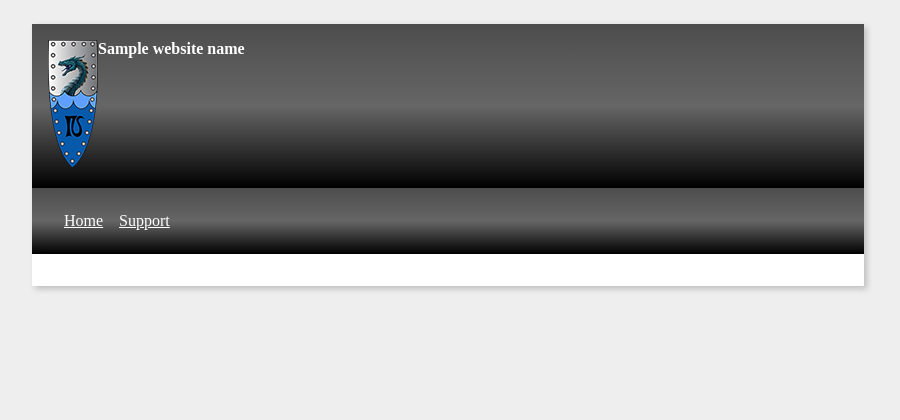
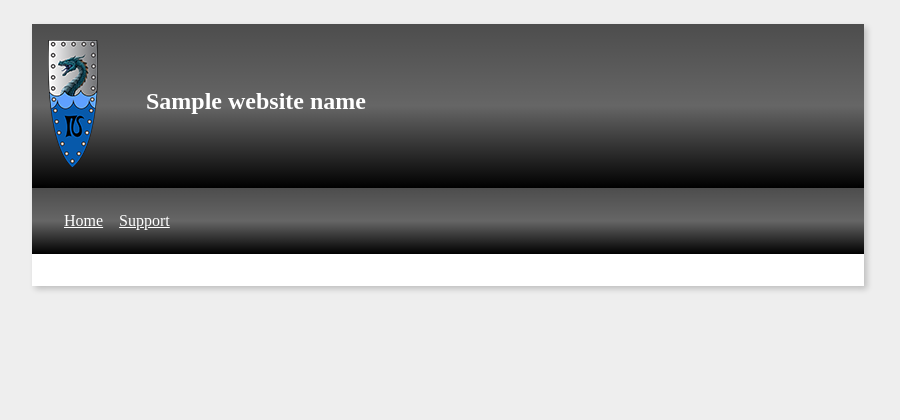
Before and after one commit to Idrinth/walled-secrets, a PHP site: template templates/header.twig in a window 1280 px wide. Shown: the top 420 px of the page, without its empty margins (192-1092 px from the left). Run offline with PHP 8.4, Linux system fonts and the light colour scheme; the template is opened without the code that fills it: most values are stand-ins (such as "Sample title", 1, 10 or a date in 2020); some libraries are stand-ins or nearby versions.

Commit message:
increase the size of the font in the header

```diff
--- a/public/styles.css
+++ b/public/styles.css
@@ -54,3 +54,7 @@ html {
   display: grid;
   grid-template-columns: 1fr 1fr;
 }
+#header strong {
+  font-size: 150%;
+  padding: 2em;
+}
```
